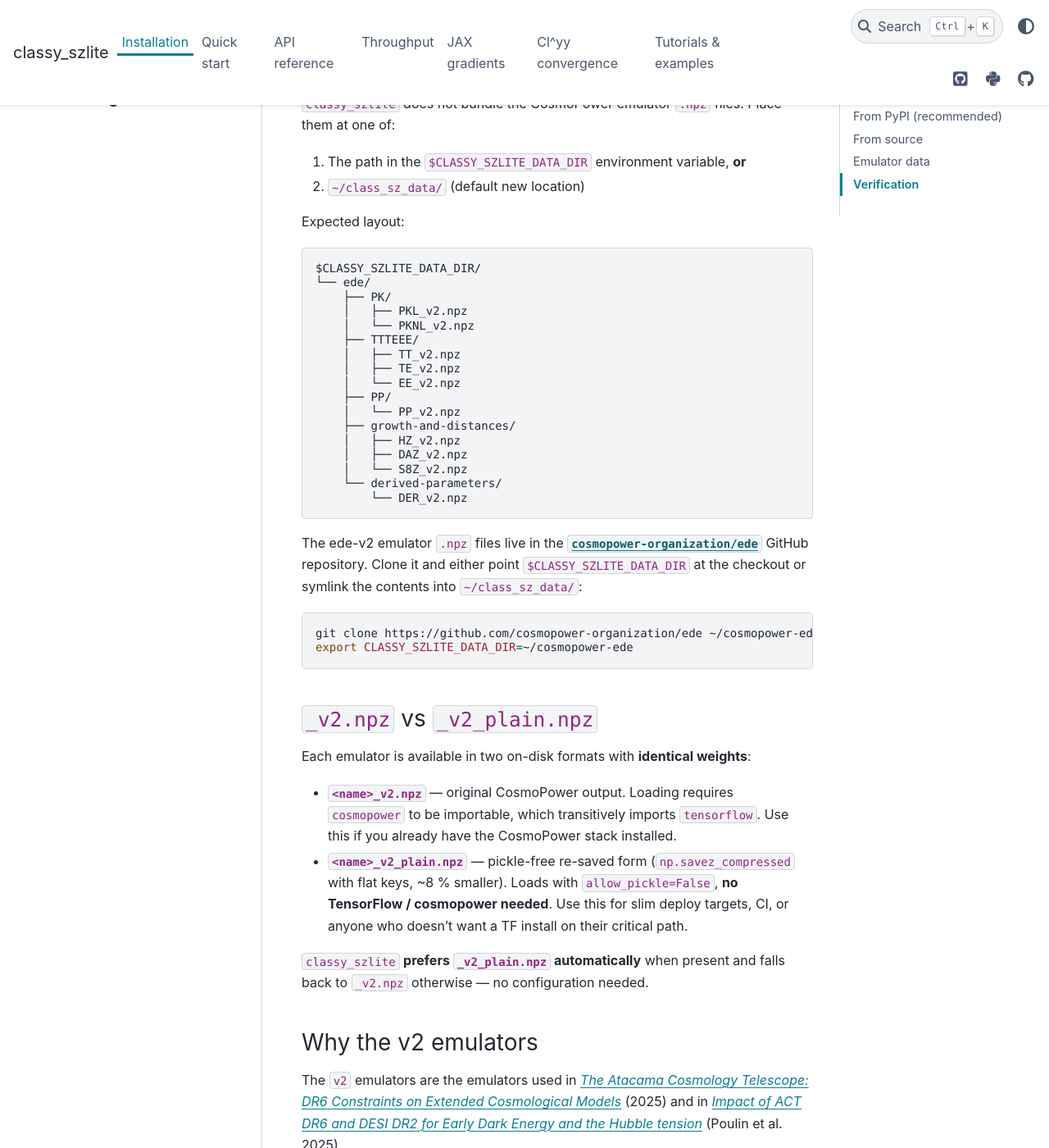
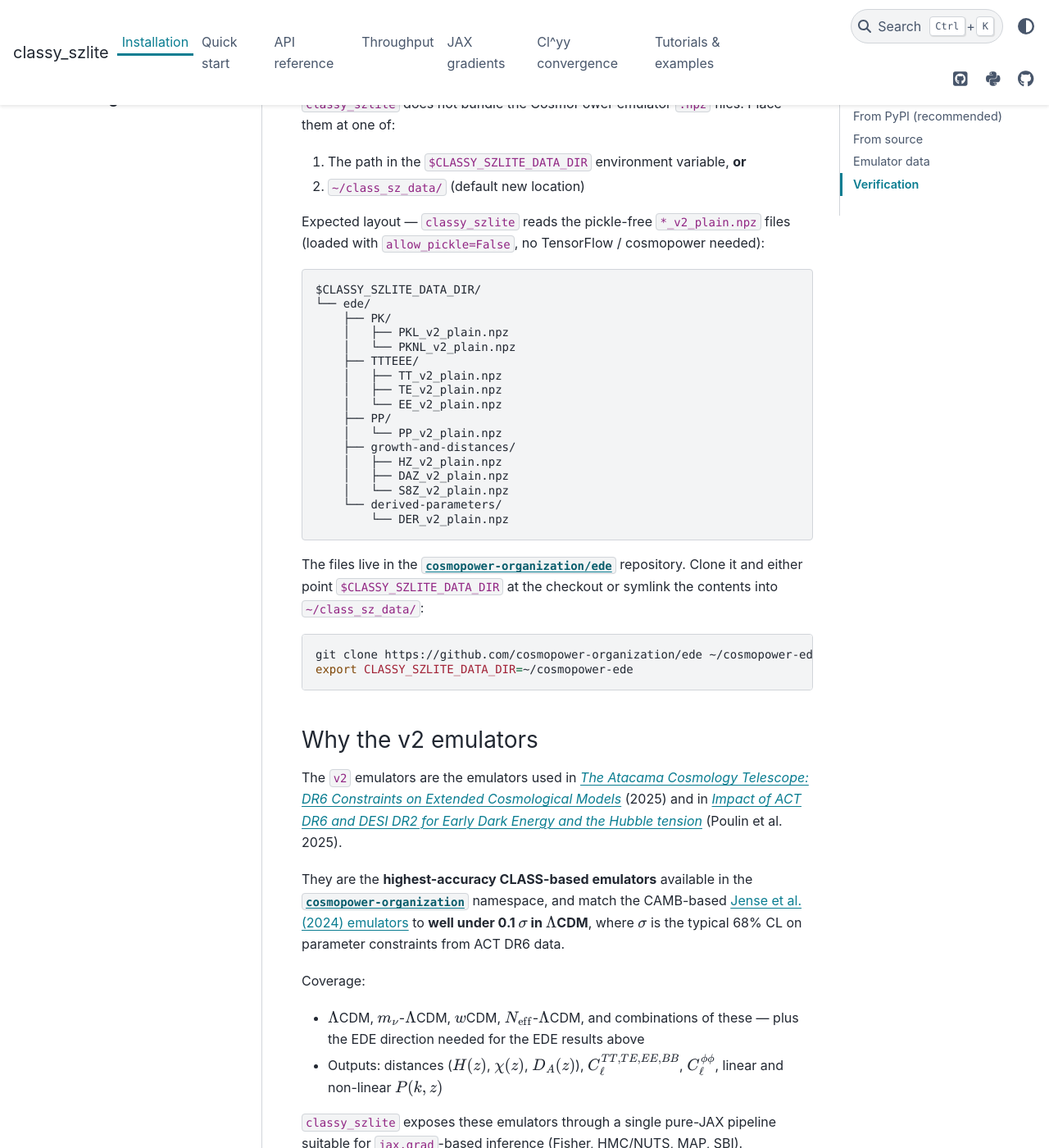
Before and after one commit to CLASS-SZ/classy_szlite, a Sphinx documentation site: the page built from docs/installation.md, in a window 1280 px wide and 1400 px high, scrolled down 617 px. Shown: the whole window at 82% size. Built offline with Sphinx 7.4.7 and the PyData theme 0.15.4, drawn with Linux system fonts in a browser that asks for light colours.

Commit message:
v0.2.9: docs and registry refer only to _v2_plain.npz
The upstream cosmopower-organization/ede#1 PR is merged, so the
pickle-free `_v2_plain.npz` files are on main.  Simplify the entire
surface area to refer to that format only:

* docs/installation.md: file-tree lists `_v2_plain.npz`; drop the
  "two formats" subsection comparing _v2.npz vs _v2_plain.npz
* classy_szlite/_registry.py: _EMULATOR_FILES now points directly
  at the `_v2_plain.npz` paths.  Dropped the _plain_variant helper
  + the prefer-plain-fall-back-to-legacy logic.
* classy_szlite/_emulator.py: from_npz docstring is now plain-only.
  The loader still falls through to the legacy pickled format if
  the file lacks the plain-format sentinel (defensive — helps users
  with old data dirs) but it's a one-liner, not a documented branch.
* .github/workflows/test.yml: BASE URL now points at upstream `main`
  (the branch alias was needed only while the PR was open).

Local 32/32 tests pass against the user's data dir after fetching
the plain files from upstream main.

````diff
--- a/classy_szlite/__init__.py
+++ b/classy_szlite/__init__.py
@@ -29,7 +29,7 @@ Quick start:
 >>> ev = csl.cl_yy_factory(cosmo, ell=jnp.geomspace(2, 9000, 80))  # fast path
 >>> cl_1h, cl_2h = ev(profile)
 """
-__version__ = "0.2.8"
+__version__ = "0.2.9"
 
 from .params import CosmoParams, ProfileParamsA10
 from .api import (
--- a/docs/installation.md
+++ b/docs/installation.md
@@ -24,57 +24,39 @@ Place them at one of:
 1. The path in the `$CLASSY_SZLITE_DATA_DIR` environment variable, **or**
 2. `~/class_sz_data/` (default new location)
 
-Expected layout:
+Expected layout — `classy_szlite` reads the pickle-free
+`*_v2_plain.npz` files (loaded with `allow_pickle=False`, no
+TensorFlow / cosmopower needed):
 
 ```
 $CLASSY_SZLITE_DATA_DIR/
 └── ede/
     ├── PK/
-    │   ├── PKL_v2.npz
-    │   └── PKNL_v2.npz
+    │   ├── PKL_v2_plain.npz
+    │   └── PKNL_v2_plain.npz
     ├── TTTEEE/
-    │   ├── TT_v2.npz
-    │   ├── TE_v2.npz
-    │   └── EE_v2.npz
+    │   ├── TT_v2_plain.npz
+    │   ├── TE_v2_plain.npz
+    │   └── EE_v2_plain.npz
     ├── PP/
-    │   └── PP_v2.npz
+    │   └── PP_v2_plain.npz
     ├── growth-and-distances/
-    │   ├── HZ_v2.npz
-    │   ├── DAZ_v2.npz
-    │   └── S8Z_v2.npz
+    │   ├── HZ_v2_plain.npz
+    │   ├── DAZ_v2_plain.npz
+    │   └── S8Z_v2_plain.npz
     └── derived-parameters/
-        └── DER_v2.npz
+        └── DER_v2_plain.npz
 ```
 
-The ede-v2 emulator `.npz` files live in the
+The files live in the
 [`cosmopower-organization/ede`](https://github.com/cosmopower-organization/ede)
-GitHub repository. Clone it and either point
-`$CLASSY_SZLITE_DATA_DIR` at the checkout or symlink the contents into
-`~/class_sz_data/`:
+repository. Clone it and either point `$CLASSY_SZLITE_DATA_DIR` at
+the checkout or symlink the contents into `~/class_sz_data/`:
 
 ```bash
 git clone https://github.com/cosmopower-organization/ede ~/cosmopower-ede
 export CLASSY_SZLITE_DATA_DIR=~/cosmopower-ede
 ```
-
-### `_v2.npz` vs `_v2_plain.npz`
-
-Each emulator is available in two on-disk formats with **identical
-weights**:
-
-- **`<name>_v2.npz`** — original CosmoPower output. Loading requires
-  `cosmopower` to be importable, which transitively imports
-  `tensorflow`. Use this if you already have the CosmoPower stack
-  installed.
-
-- **`<name>_v2_plain.npz`** — pickle-free re-saved form
-  (`np.savez_compressed` with flat keys, ~8 % smaller). Loads with
-  `allow_pickle=False`, **no TensorFlow / cosmopower needed**. Use
-  this for slim deploy targets, CI, or anyone who doesn't want a TF
-  install on their critical path.
-
-`classy_szlite` **prefers `_v2_plain.npz` automatically** when present
-and falls back to `_v2.npz` otherwise — no configuration needed.
 
 ### Why the v2 emulators
 
--- a/pyproject.toml
+++ b/pyproject.toml
@@ -4,7 +4,7 @@ build-backend = "setuptools.build_meta"
 
 [project]
 name            = "classy_szlite"
-version         = "0.2.8"
+version         = "0.2.9"
 description     = "Fast, differentiable cosmology in pure JAX. CMB Cls, matter Pk (linear and nonlinear), distances, derived parameters, and halo-model tSZ Cl^yy via high-accuracy ede-v2 CosmoPower emulators."
 readme          = "README.md"
 license         = {text = "MIT"}
````
Also changed, not shown: 3 other files.
